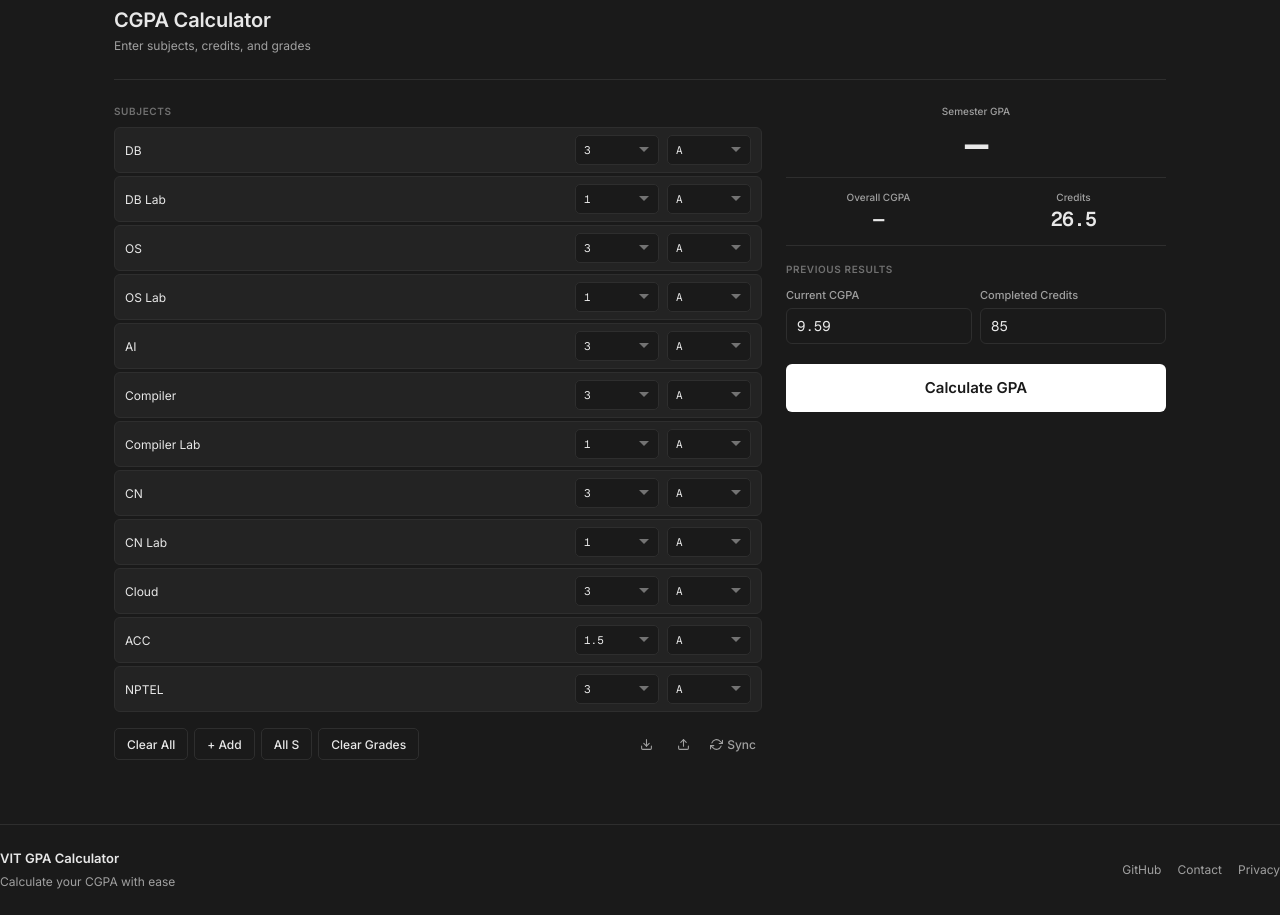
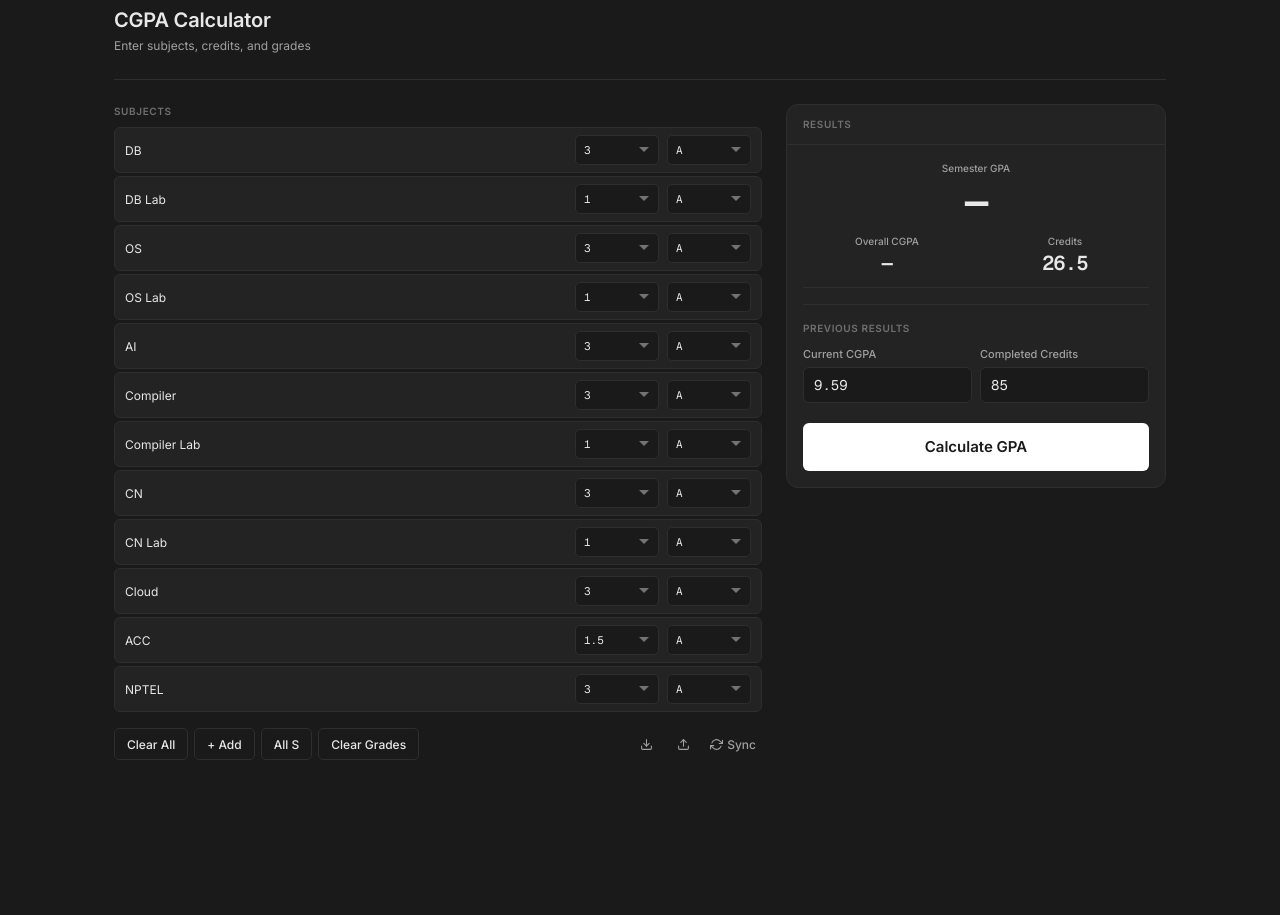
Before and after one commit to Yuvraj675/vit_gpa, a plain HTML site: page index.html in a window 1280 px wide. Shown: the part 63-978 px from the top of the page. After the commit the page ends 839 px from the top, so only its background shows below. Drawn offline with nearby package versions, Linux system fonts and the light colour scheme; a script that the page names is missing.

Commit message:
Revert "fix: remove logo icon, simplify results panel, add footer"
This reverts commit cebc3e863d8df9b9d05e3bf68fd3b7b5a45d3fb3.

```diff
--- a/index.html
+++ b/index.html
@@ -70,10 +70,25 @@
     .logo {
       display: flex;
       align-items: center;
+      gap: 8px;
       font-weight: 600;
       font-size: 13px;
       color: var(--text-primary);
       text-decoration: none;
+    }
+
+    .logo-icon {
+      width: 24px;
+      height: 24px;
+      background: var(--accent);
+      border-radius: 5px;
+      display: flex;
+      align-items: center;
+      justify-content: center;
+      color: var(--bg);
+      font-size: 11px;
+      font-family: 'Geist Mono', monospace;
+      font-weight: 600;
     }
 
     .header-controls {
@@ -328,20 +343,33 @@
       color: var(--text-tertiary);
     }
 
-    /* Results panel - no card, matches subjects style */
+    /* Right panel - Results */
     .results-panel {
+      border: 1px solid var(--border);
+      border-radius: var(--radius-lg);
+      background: var(--bg-subtle);
+      overflow: visible;
       position: sticky;
       top: 24px;
     }
 
+    .results-header {
+      padding: 12px 16px;
+      border-bottom: 1px solid var(--border);
+      font-size: 10px;
+      font-weight: 600;
+      text-transform: uppercase;
+      letter-spacing: 0.06em;
+      color: var(--text-tertiary);
+    }
+
     .results-body {
+      padding: 16px;
     }
 
     .result-main {
       text-align: center;
       margin-bottom: 12px;
-      padding-bottom: 12px;
-      border-bottom: 1px solid var(--border);
     }
 
     .result-label {
@@ -363,6 +391,8 @@
       display: grid;
       grid-template-columns: 1fr 1fr;
       gap: 10px;
+      padding-bottom: 14px;
+      border-bottom: 1px solid var(--border);
       margin-bottom: 14px;
     }
 
@@ -521,6 +551,7 @@
       <header class="header">
         <div class="header-top">
           <a href="#" class="logo">
+            <div class="logo-icon">G</div>
             <span>VIT GPA</span>
           </a>
           <div class="header-controls">
@@ -567,6 +598,7 @@
 
         <!-- Right: Results Panel -->
         <div class="results-panel">
+          <div class="results-header">Results</div>
           <div class="results-body">
             <div class="result-main">
               <div class="result-label">Semester GPA</div>
@@ -1019,19 +1051,5 @@
 
     window.addEventListener('load', initSupabase);
   </script>
-
-  <footer style="padding: 24px 0; border-top: 1px solid var(--border); margin-top: 48px;">
-    <div style="display: flex; justify-content: space-between; align-items: center; flex-wrap: wrap; gap: 16px;">
-      <div>
-        <div style="font-weight: 600; font-size: 13px; margin-bottom: 4px;">VIT GPA Calculator</div>
-        <div style="font-size: 12px; color: var(--text-secondary);">Calculate your CGPA with ease</div>
-      </div>
-      <div style="display: flex; gap: 16px; flex-wrap: wrap;">
-        <a href="https://github.com/Yuvraj675/vit_gpa" style="font-size: 12px; color: var(--text-secondary); text-decoration: none;">GitHub</a>
-        <a href="mailto:contact@example.com" style="font-size: 12px; color: var(--text-secondary); text-decoration: none;">Contact</a>
-        <a href="#" style="font-size: 12px; color: var(--text-secondary); text-decoration: none;">Privacy</a>
-      </div>
-    </div>
-  </footer>
 </body>
 </html>
```
